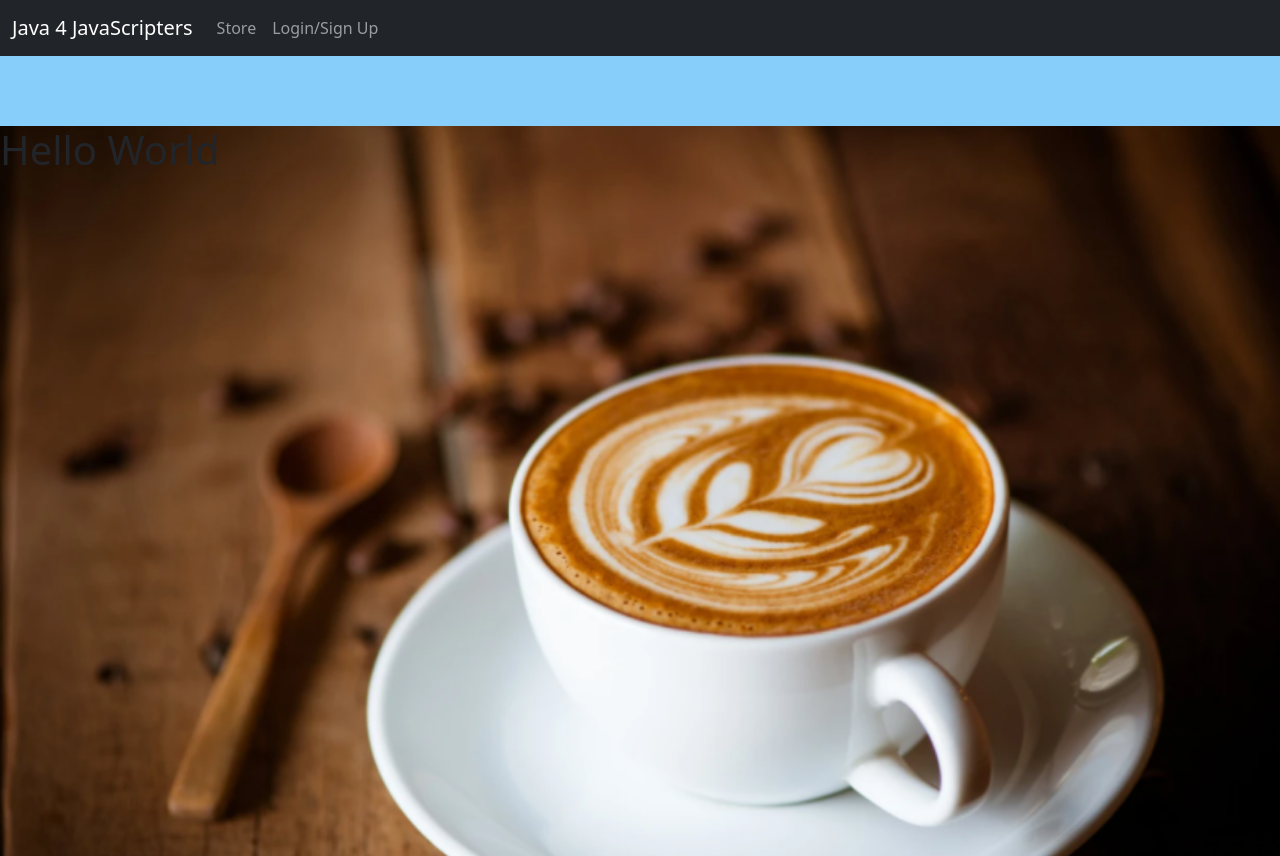
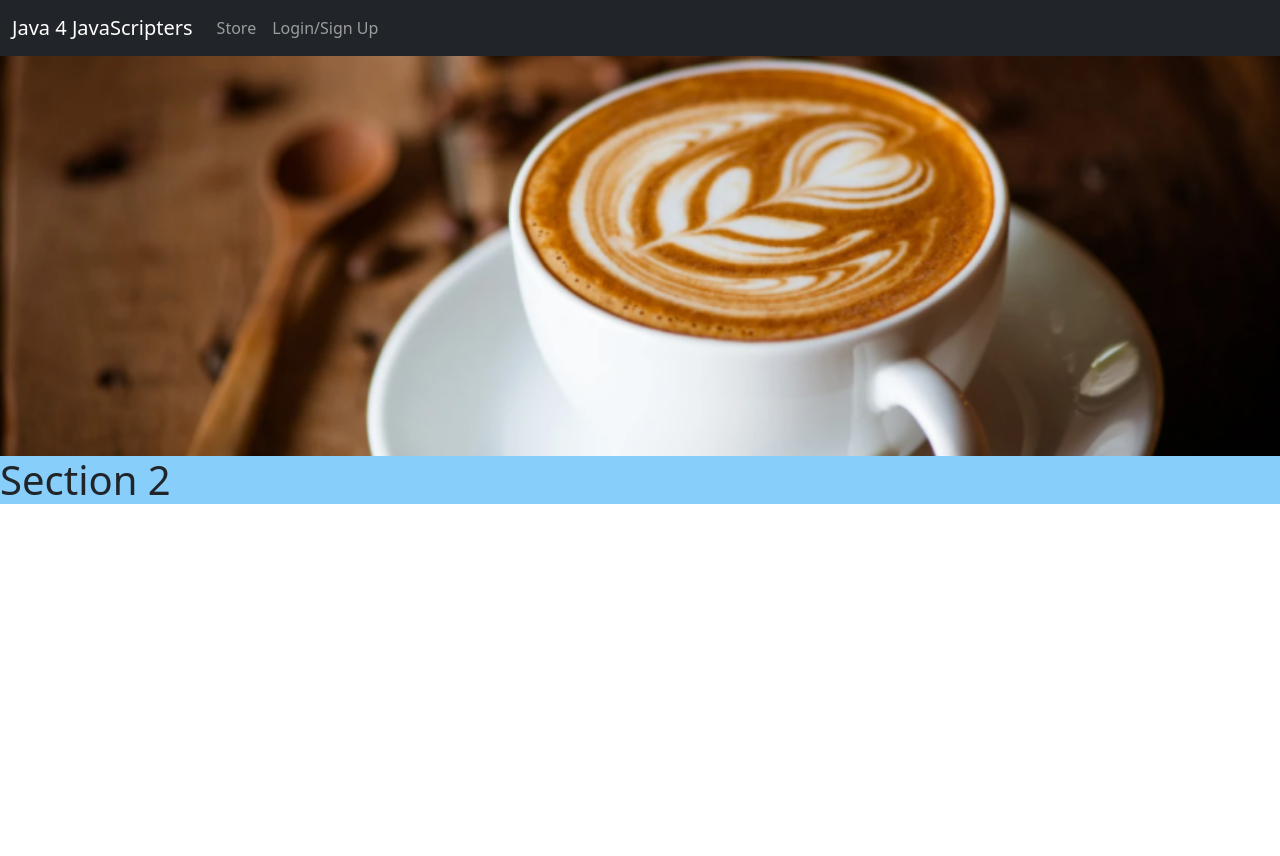
Before and after one commit to stuartwood2010/SW_Java4Javascripters, a React (Create React App) app in the folder client/: page / in a window 1280 px wide. After the commit the page ends 800 px from the top, so only its background shows below. Built offline with nearby package versions, Linux system fonts and the light colour scheme.

Commit message:
styling jumbotron and homepage

```diff
--- a/client/src/components/jumbotron/Jumbotron.jsx
+++ b/client/src/components/jumbotron/Jumbotron.jsx
@@ -3,9 +3,17 @@ import './jumbotron.scss' ;
 
 function Jumbotron({ children }) {
   return (
+    <div>
         <div className="jumbotron">
-            <h1>Hello World</h1>
+            {/* <h1>Hello World</h1> */}
             {children}
+        </div>
+          <div>
+
+<h1>Section 2 </h1>
+          </div>
+
+
         </div>
   );
 }
--- a/client/src/components/jumbotron/jumbotron.scss
+++ b/client/src/components/jumbotron/jumbotron.scss
@@ -1,14 +1,14 @@
 .jumbotron {
-    background: {
-        image: url(../../../public/images/jumbotron.png);
-        size: 100%;
-        height: 500px;
-    }
+
     width: 100%;
-    height: calc(100vh - 70px);
-    background-color: lightsalmon;
+    height: 400px;
+
     position: relative;
-    top: 70px;
+    background-image: url(../../../public/images/jumbotron.png);
+    background-position: center;
+    background-repeat: no-repeat;
+    background-size: cover;
+
     scroll-behavior: smooth;
     scroll-snap-type: y mandatory;
     scrollbar-width: none;  // for firefox//
```
